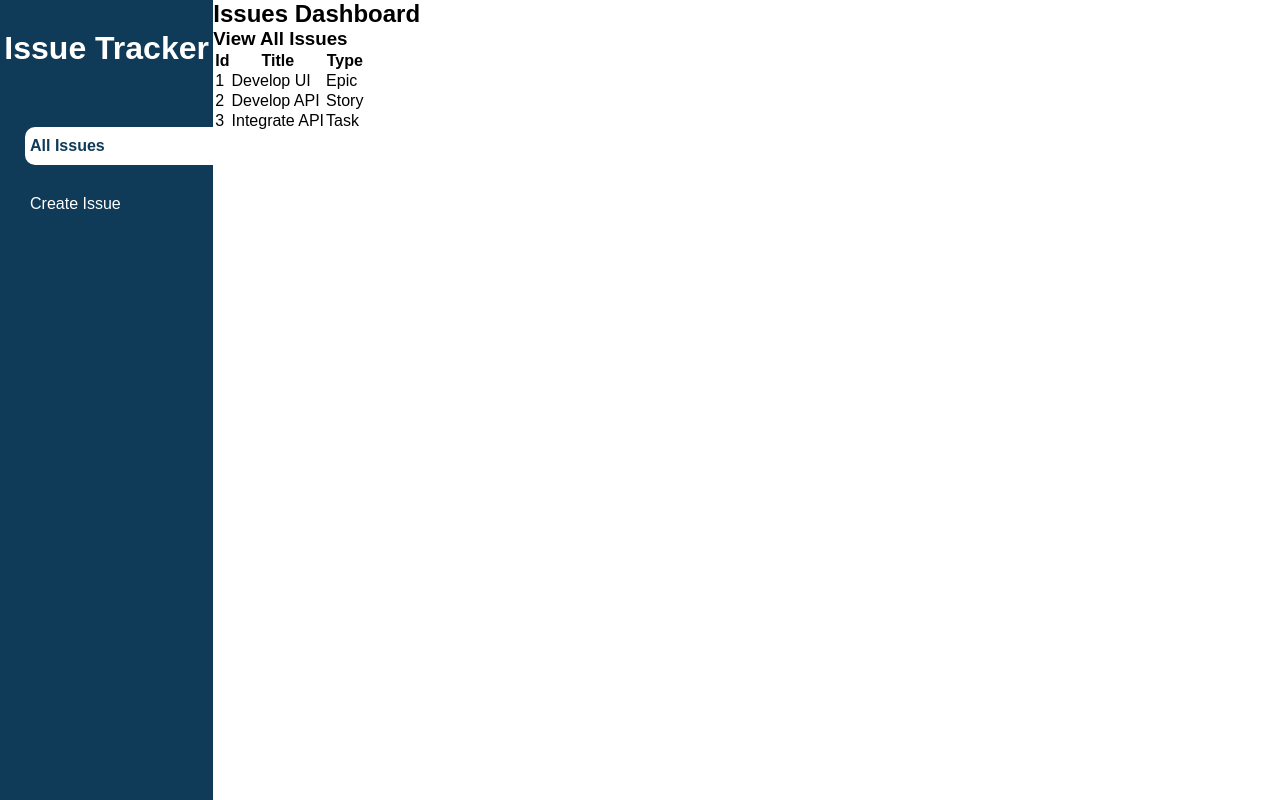
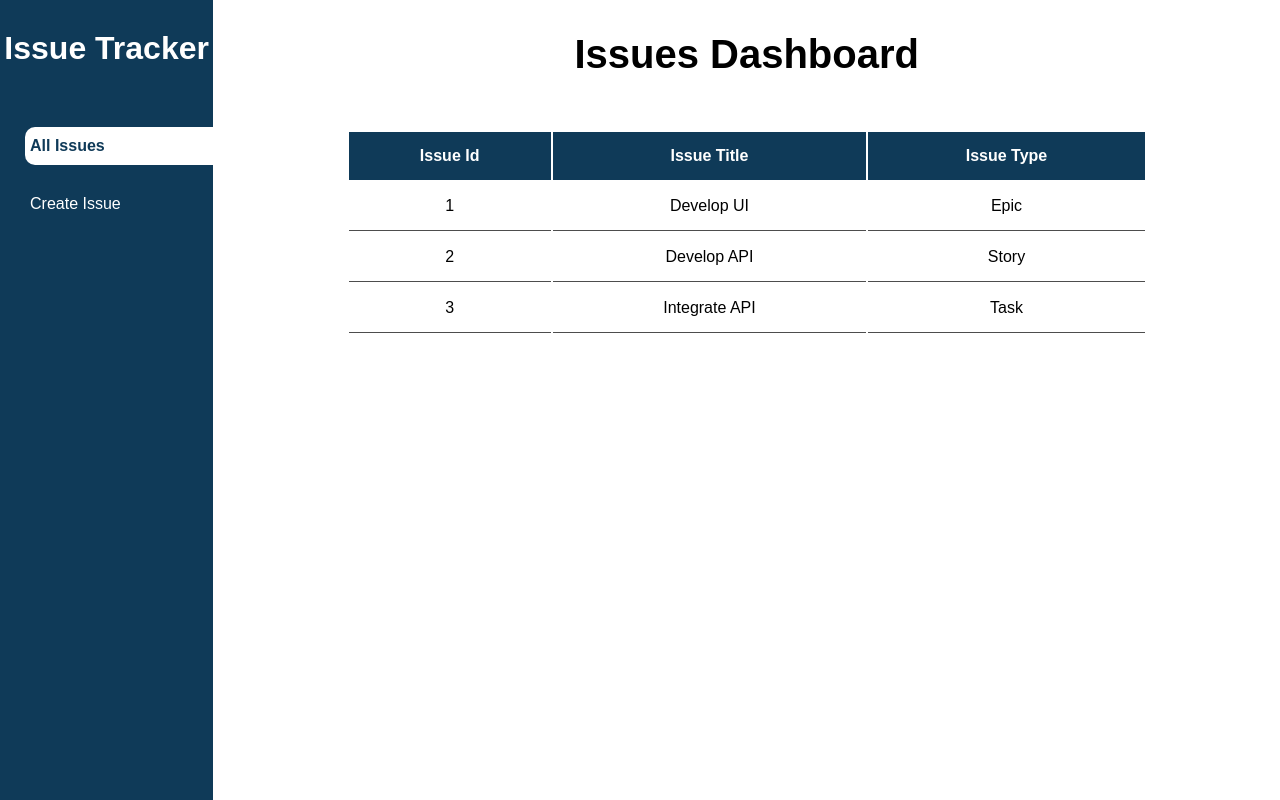
Before and after one commit to Usman-Ubaid/issue-tracker-mini-jira, a React (Create React App) app in the folder frontend/: page / in a window 1280 px wide. Built offline with nearby package versions, Linux system fonts and the light colour scheme.

Commit message:
feat: style issues dashboard page

```diff
--- a/frontend/src/App.scss
+++ b/frontend/src/App.scss
@@ -50,7 +50,8 @@
 
 // ADD ISSUE FORM
 
-.add-issue-form {
+.add-issue-form,
+.issues-dashboard {
   margin-top: 32px;
   display: flex;
   flex-direction: column;
@@ -81,3 +82,34 @@
     margin-top: 0;
   }
 }
+
+// Issues-Dashboard
+
+.issues-dashboard {
+  table {
+    margin-top: 33px;
+    width: 800px;
+
+    thead {
+      width: 100%;
+      background-color: $dark-blue;
+      color: #fff;
+      margin: 30px;
+
+      th {
+        padding: 15px 0;
+      }
+    }
+
+    tr {
+      text-align: center;
+    }
+
+    tbody {
+      td {
+        padding: 15px 0;
+        border-bottom: 1px solid #4d4d4d;
+      }
+    }
+  }
+}
--- a/frontend/src/pages/IssuesDashboard.jsx
+++ b/frontend/src/pages/IssuesDashboard.jsx
@@ -1,7 +1,9 @@
 import Layout from "../components/Layout";
 
 const IssuesDashboard = () => {
-  const tableHeadings = [{ id: "Id", title: "Title", type: "Type" }];
+  const tableHeadings = [
+    { id: "Issue Id", title: "Issue Title", type: "Issue Type" },
+  ];
 
   const issues = [
     { id: 1, issueTitle: "Develop UI", issueType: "Epic" },
@@ -12,11 +14,10 @@ const IssuesDashboard = () => {
     <Layout>
       <div className="issues-dashboard">
         <h2>Issues Dashboard</h2>
-        <h3>View All Issues</h3>
         <table>
           <thead>
             {tableHeadings.map((heading) => (
-              <tr>
+              <tr key={heading.id}>
                 <th>{heading.id}</th>
                 <th>{heading.title}</th>
                 <th>{heading.type}</th>
```
